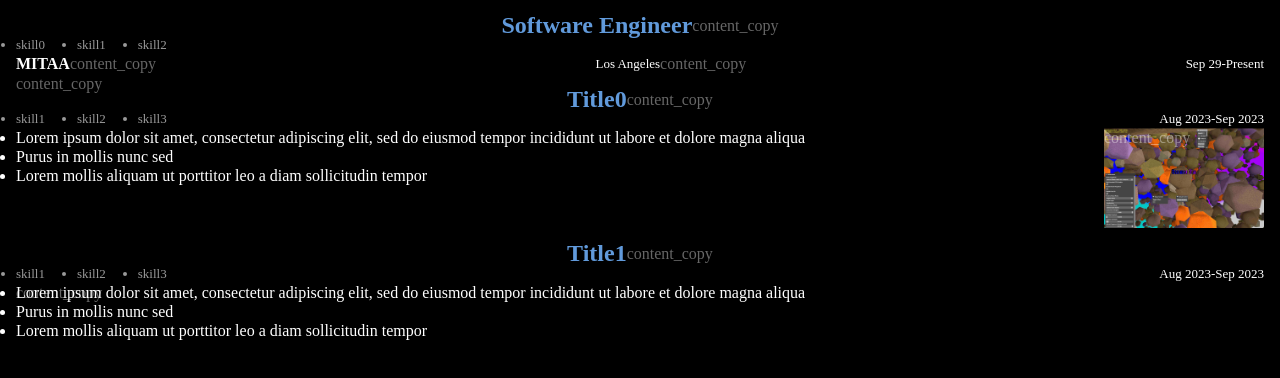
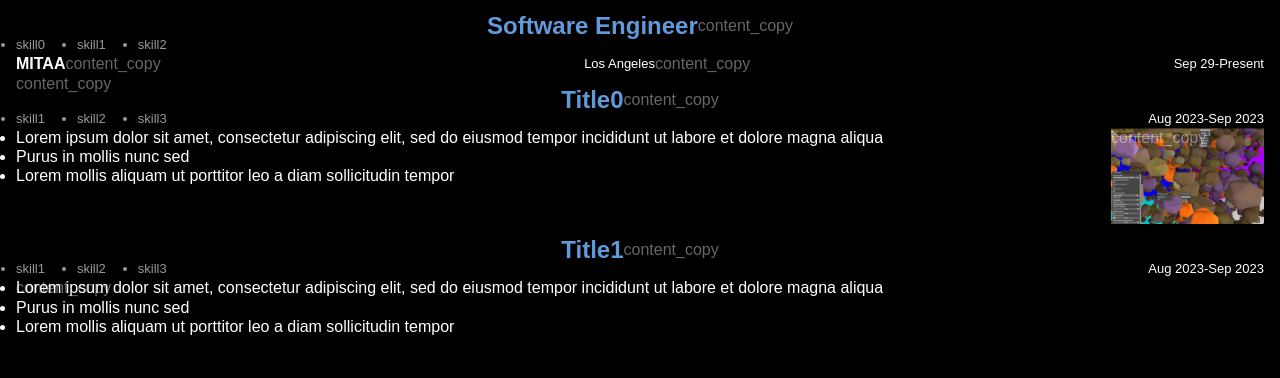
Before and after one commit to bkim9/Resume, a plain HTML site: page project.html in a window 1280 px wide. Drawn offline with Linux system fonts and the light colour scheme.

Commit message:
added image

```diff
--- a/data.json
+++ b/data.json
@@ -81,6 +81,7 @@
         {
             "label": [ "Computer Graphics" , "C/C++", "Multithread", "lldb"],
             "title": "Ray Tracing and Tone Mapping",
+            "img" :  "./images/tonemapping.png",
             "from": "Apr.2023",
             "to": "Jul.2023",
             "language": "C++",
--- a/main.css
+++ b/main.css
@@ -8,7 +8,8 @@
 html {
     background-color: black;
     color: white;
-    /* font-family: 'Courier New', Courier, monospace; */
+    font-family: Arial, Helvetica, sans-serif;
+
 }
 
 header {
--- a/project.css
+++ b/project.css
@@ -53,5 +53,5 @@ article {
 }
 
 #description-box span.material-icons+img{
-    width: 10rem;
+    height: 6rem;
 }
```
Also changed, not shown: images/tonemapping.png (added).
